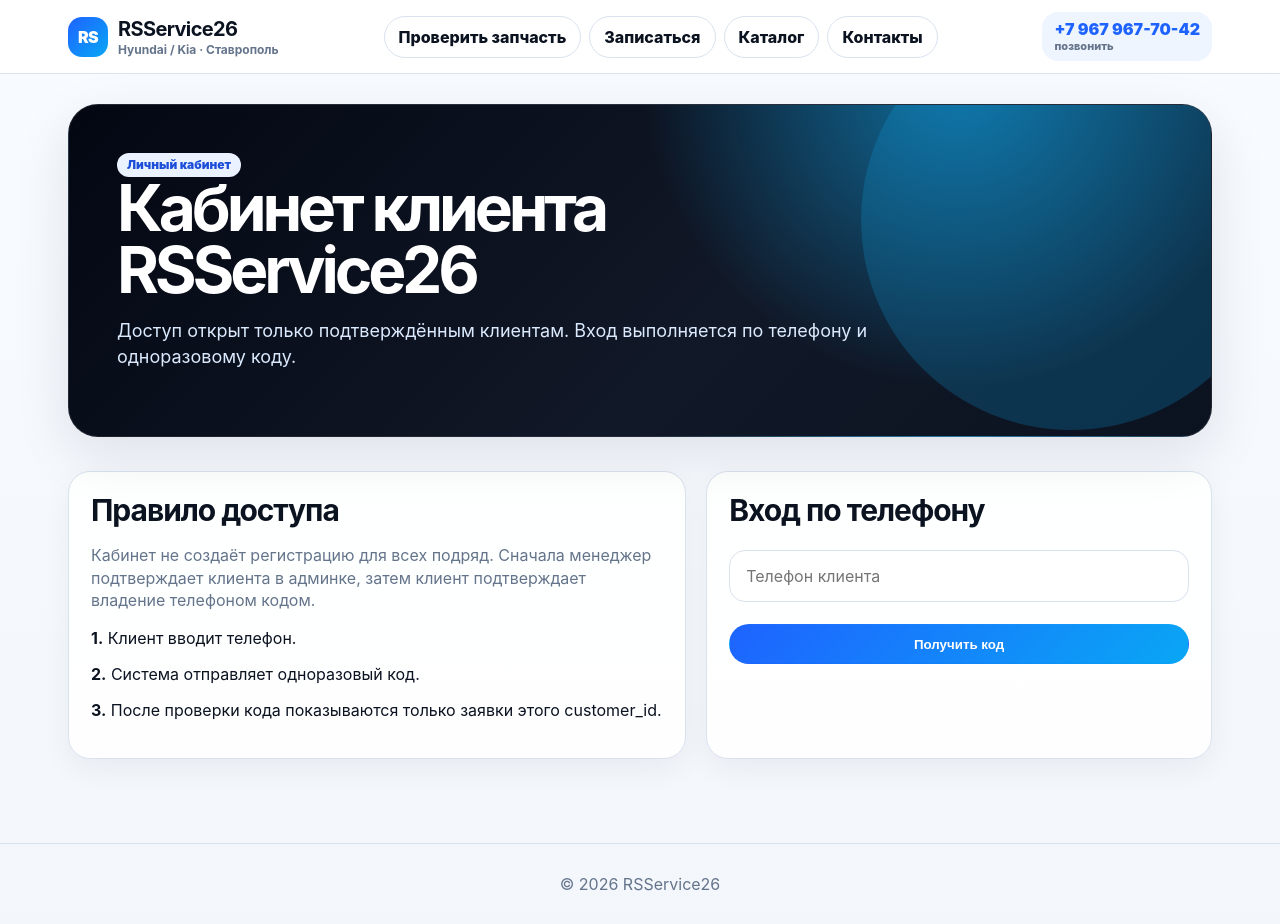
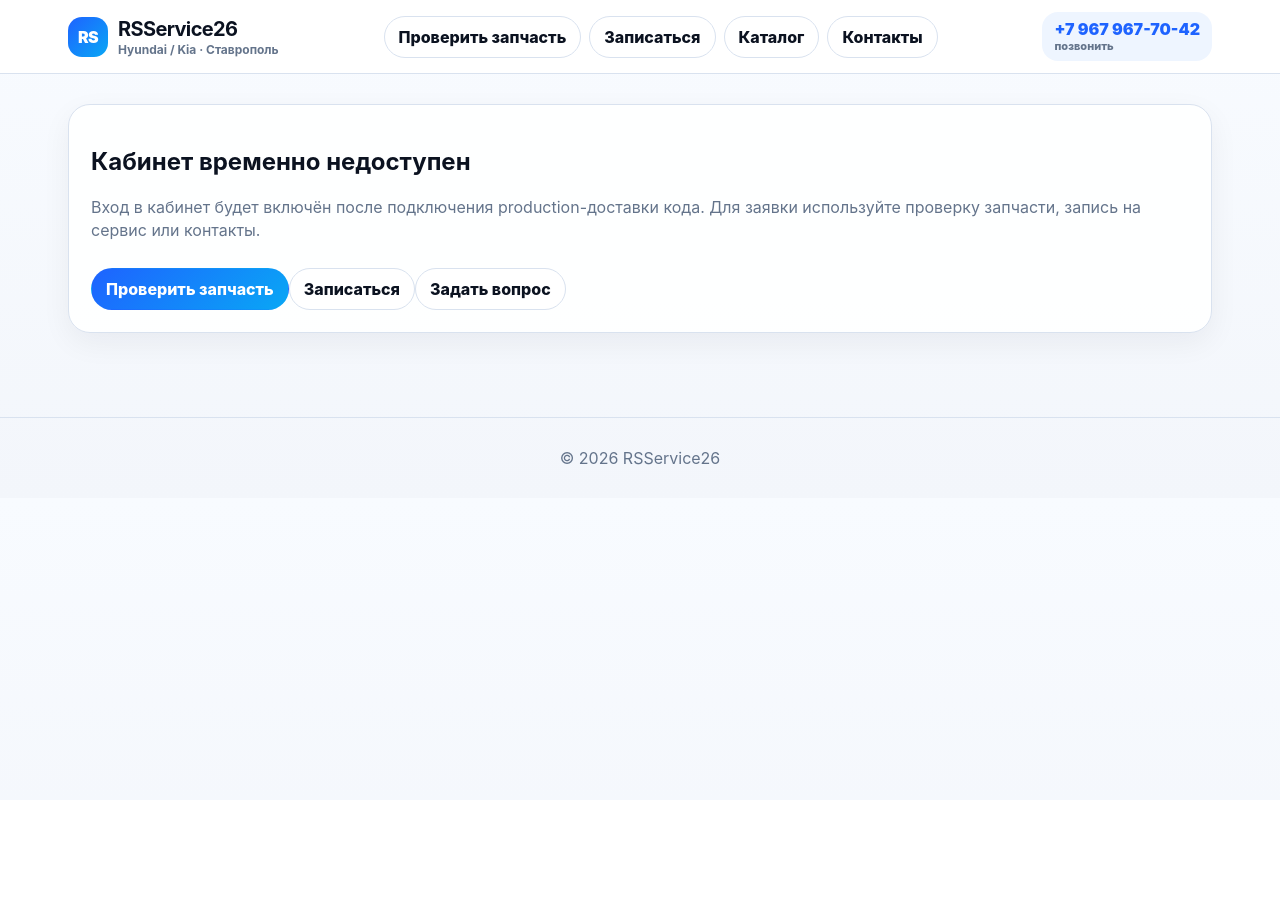
Before and after one commit to SeniorPinata28/rsservice26-v2, a Next.js app in the folder web/: page /cabinet in a window 1280 px wide. After the commit the page ends 800 px from the top, so only its background shows below. Built offline with nearby package versions, Linux system fonts and the light colour scheme.

Commit message:
Disable cabinet route when OTP delivery is not enabled

```diff
--- a/web/app/cabinet/page.jsx
+++ b/web/app/cabinet/page.jsx
@@ -3,5 +3,9 @@ import Footer from '../../components/Footer';
 import CabinetClient from './CabinetClient';
 
 export default function Page(){
+  const cabinetEnabled=process.env.NEXT_PUBLIC_CABINET_ENABLED==='true';
+  if(!cabinetEnabled){
+    return <><Header/><main className="main"><section className="card emptyState"><h1>Кабинет временно недоступен</h1><p className="muted">Вход в кабинет будет включён после подключения production-доставки кода. Для заявки используйте проверку запчасти, запись на сервис или контакты.</p><div className="cardActions"><a className="btn primary" href="/availability">Проверить запчасть</a><a className="btn" href="/booking">Записаться</a><a className="btn" href="/contact">Задать вопрос</a></div></section></main><Footer/></>
+  }
   return <><Header/><main className="main"><CabinetClient/></main><Footer/></>
 }
```
